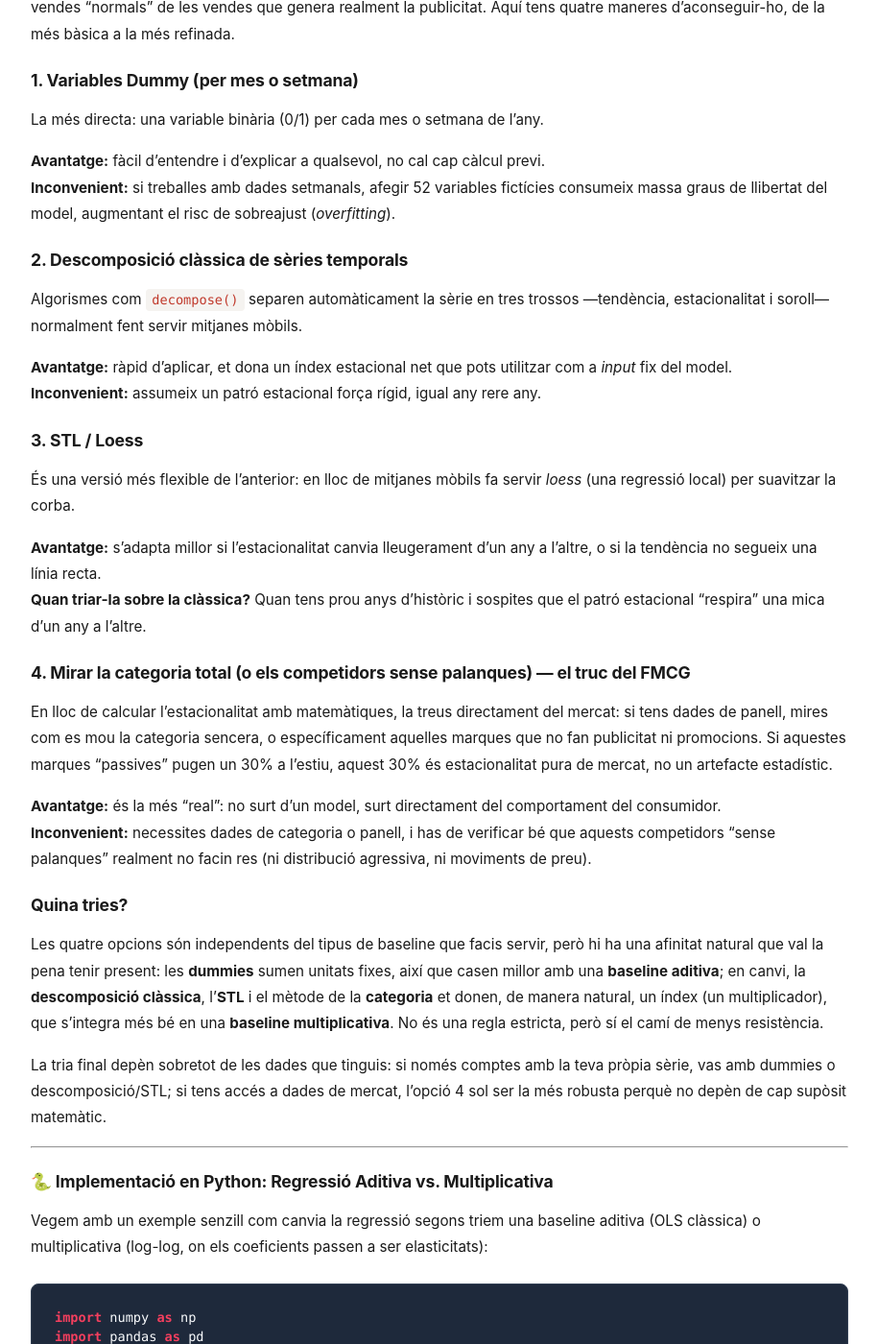
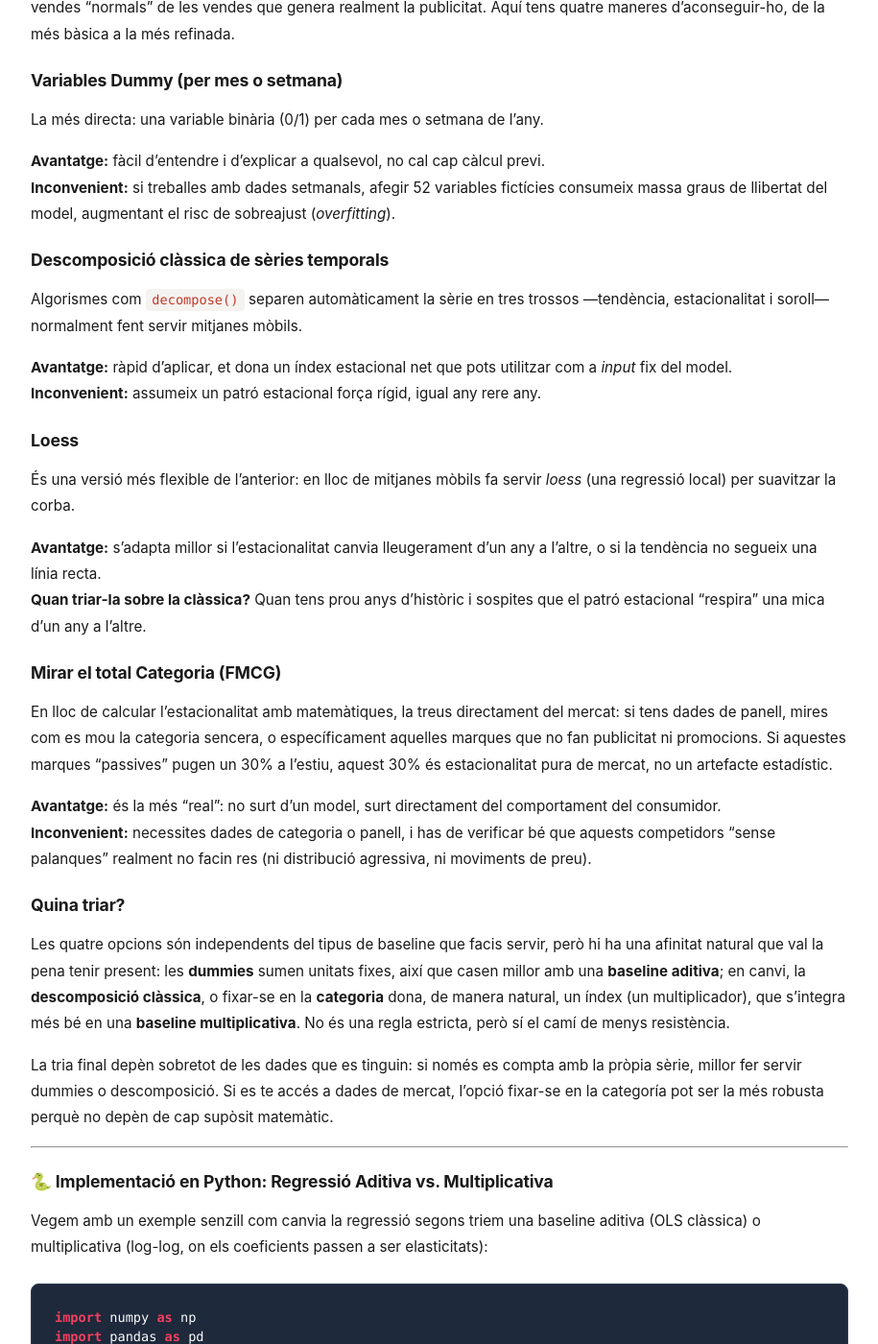
Before and after one commit to alberthr/alberthr.github.io, a Jekyll site: the page built from _posts/2018-10-01-decisions-mmm.md, in a window 1280 px wide and 1400 px high, scrolled down 2467 px. Shown: the whole window at 96% size, without its empty margins (182-1097 px from the left). Built offline with Jekyll 4.4.1, drawn with Linux system fonts in a browser that asks for light colours; comment, search, counter and statistics services are not loaded.

Commit message:
Revise section headings and improve clarity
Updated section headings and refined text for clarity.

```diff
--- a/_posts/2018-10-01-decisions-mmm.md
+++ b/_posts/2018-10-01-decisions-mmm.md
@@ -65,30 +65,30 @@ Per experiencia, encara que els mitjans tradicionals no siguin inmediats, també
 
 Si el teu producte es ven més a l'hivern, has d'aïllar aquest patró perquè el model no atribueixi erròniament aquestes vendes orgàniques a les campanyes publicitàries que fas per Nadal. L'objectiu és sempre el mateix: separar les vendes "normals" de les vendes que genera realment la publicitat. Aquí tens quatre maneres d'aconseguir-ho, de la més bàsica a la més refinada.
 
-### 1. Variables Dummy (per mes o setmana)
+### Variables Dummy (per mes o setmana)
 La més directa: una variable binària (0/1) per cada mes o setmana de l'any.
 * **Avantatge:** fàcil d'entendre i d'explicar a qualsevol, no cal cap càlcul previ.
 * **Inconvenient:** si treballes amb dades setmanals, afegir 52 variables fictícies consumeix massa graus de llibertat del model, augmentant el risc de sobreajust (*overfitting*).
 
-### 2. Descomposició clàssica de sèries temporals
+### Descomposició clàssica de sèries temporals
 Algorismes com `decompose()` separen automàticament la sèrie en tres trossos —tendència, estacionalitat i soroll— normalment fent servir mitjanes mòbils.
 * **Avantatge:** ràpid d'aplicar, et dona un índex estacional net que pots utilitzar com a *input* fix del model.
 * **Inconvenient:** assumeix un patró estacional força rígid, igual any rere any.
 
-### 3. STL / Loess
+### Loess
 És una versió més flexible de l'anterior: en lloc de mitjanes mòbils fa servir *loess* (una regressió local) per suavitzar la corba.
 * **Avantatge:** s'adapta millor si l'estacionalitat canvia lleugerament d'un any a l'altre, o si la tendència no segueix una línia recta.
 * **Quan triar-la sobre la clàssica?** Quan tens prou anys d'històric i sospites que el patró estacional "respira" una mica d'un any a l'altre.
 
-### 4. Mirar la categoria total (o els competidors sense palanques) — el truc del FMCG
+### Mirar el total Categoria (FMCG)
 En lloc de calcular l'estacionalitat amb matemàtiques, la treus directament del mercat: si tens dades de panell, mires com es mou la categoria sencera, o específicament aquelles marques que no fan publicitat ni promocions. Si aquestes marques "passives" pugen un 30% a l'estiu, aquest 30% és estacionalitat pura de mercat, no un artefacte estadístic.
 * **Avantatge:** és la més "real": no surt d'un model, surt directament del comportament del consumidor.
 * **Inconvenient:** necessites dades de categoria o panell, i has de verificar bé que aquests competidors "sense palanques" realment no facin res (ni distribució agressiva, ni moviments de preu).
 
-### Quina tries?
-Les quatre opcions són independents del tipus de baseline que facis servir, però hi ha una afinitat natural que val la pena tenir present: les **dummies** sumen unitats fixes, així que casen millor amb una **baseline aditiva**; en canvi, la **descomposició clàssica**, l'**STL** i el mètode de la **categoria** et donen, de manera natural, un índex (un multiplicador), que s'integra més bé en una **baseline multiplicativa**. No és una regla estricta, però sí el camí de menys resistència.
+### Quina triar?
+Les quatre opcions són independents del tipus de baseline que facis servir, però hi ha una afinitat natural que val la pena tenir present: les **dummies** sumen unitats fixes, així que casen millor amb una **baseline aditiva**; en canvi, la **descomposició clàssica**, o fixar-se en la **categoria** dona, de manera natural, un índex (un multiplicador), que s'integra més bé en una **baseline multiplicativa**. No és una regla estricta, però sí el camí de menys resistència.
 
-La tria final depèn sobretot de les dades que tinguis: si només comptes amb la teva pròpia sèrie, vas amb dummies o descomposició/STL; si tens accés a dades de mercat, l'opció 4 sol ser la més robusta perquè no depèn de cap supòsit matemàtic.
+La tria final depèn sobretot de les dades que es tinguin: si només es compta amb la pròpia sèrie, millor fer servir dummies o descomposició. Si es te accés a dades de mercat, l'opció fixar-se en la categoría pot ser la més robusta perquè no depèn de cap supòsit matemàtic.
 
 
 ---
```
